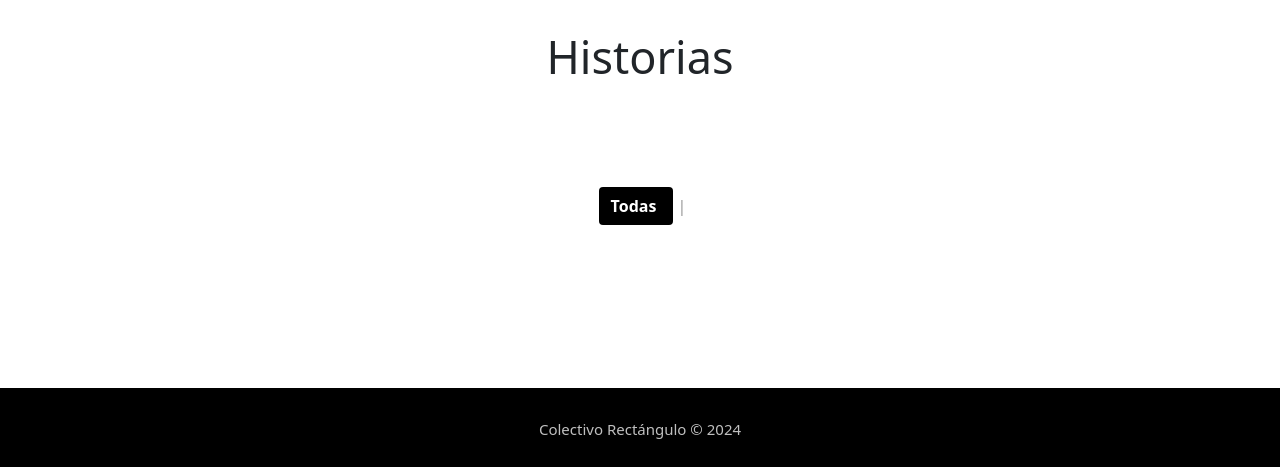
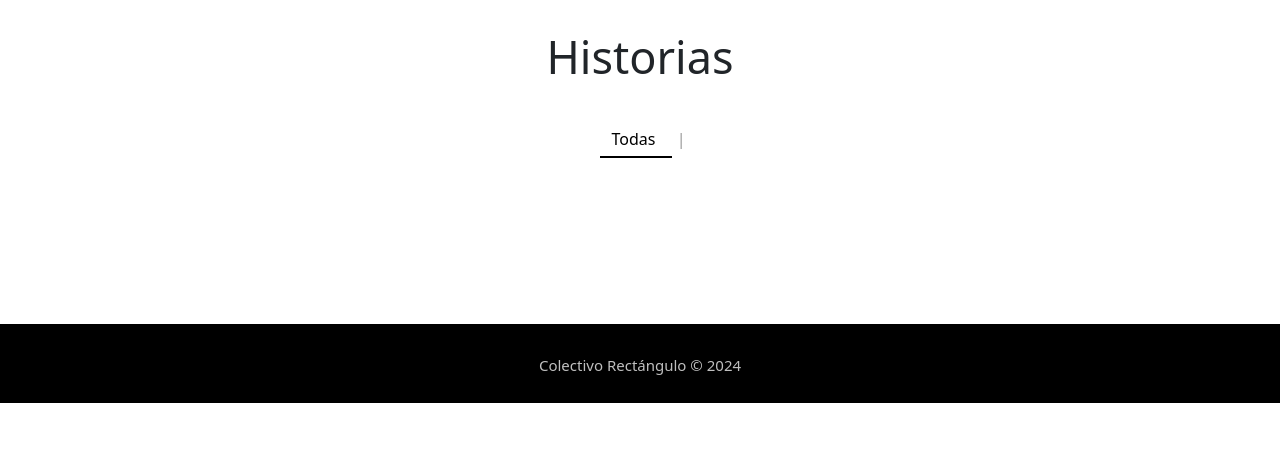
Before and after one commit to ssalgadoi/Colectivo, a Django app: page /historias/ in a window 1280 px wide. Shown: the part 113-581 px from the top of the page. Run offline with Django 4.2, Linux system fonts and the light colour scheme; data that the repository does not hold is empty.

```diff
--- a/base/static/base/css/category.css
+++ b/base/static/base/css/category.css
@@ -89,42 +89,54 @@
 
 }
 
-/* Estilos CSS personalizados */
+/* Estilos CSS simplificados barra de navegacion Historias */
+.category-nav-historias {
+    position: fixed;
+    top:230px; /* Ajusta esta propiedad según la distancia vertical deseada */
+    left: 50%;
+    transform: translateX(-50%);
+    z-index: 1000;
+    background-color: #fff;
+    padding: 10px;
+    width: 100%;
+
+}
 
 .category-nav-historias .link-historias {
-    text-decoration: none; /* Sin subrayado en los enlaces */
-    color: #000000; /* Color del texto */
-    padding: 8px 12px; /* Espaciado interno */
-    margin: 0 5px; /* Margen entre enlaces */
-    border-radius: 4px; /* Bordes redondeados */
-    font-weight: 200 ;
-    transition: background-color 0.3s ease, color 0.3s ease; /* Transición suave */
+    text-decoration: none;
+    color: #000000;
+    padding: 8px 12px;
+    margin: 0 5px;
+    font-weight: 200;
+    position: relative;
 }
 
-.category-nav-historias .link-historias:hover {
-    background-color: #888888; /* Color de fondo al pasar el mouse */
-    color: #fff; /* Color del texto al pasar el mouse */
+.category-nav-historias .link-historias::after {
+    content: "";
+    display: block;
+    width: 0;
+    height: 2px;
+    background-color: #000000;
+    position: absolute;
+    bottom: 0;
+    left: 0;
+    transition: width 0.3s ease;
 }
 
-.category-nav-historias .link-historias.active {
-    background-color: #000000; /* Color de fondo del enlace activo */
-    color: #ffffff; /* Color del texto del enlace activo */
-    font-weight: bold; /* Texto en negrita para el enlace activo */
-}
-
-.category-nav-historias .link-historias.active:hover {
-    background-color: #333333; /* Color de fondo al pasar el mouse en el enlace activo */
-    color: #ffffff; /* Color del texto al pasar el mouse en el enlace activo */
-    font-weight: bold; /* Mantener el texto en negrita */
+.category-nav-historias .link-historias:hover::after,
+.category-nav-historias .link-historias.active::after {
+    width: 100%;
 }
 
 .category-nav-historias .separator {
-    color: #999; /* Color del separador */
+    color: #999;
 }
+
 
 @media (max-width: 1000px) {
     .category-nav-historias {
         padding: 7px;
+
     }
 
     .category-nav-historias .link-historias {
--- a/base/static/base/css/history.css
+++ b/base/static/base/css/history.css
@@ -1,7 +1,5 @@
 /* Historia */
-/* .contenedor h1 {
-    margin-bottom: 40px;
-} */
+
 .video-historia {
     position: relative;
     overflow: hidden;
@@ -18,12 +16,7 @@
     height: 100%;
 }
 
-.texto {
-    margin-left: 10px;
-}
-/* .texto h1 {
-    text-decoration: underline;
-} */
+
 
 
 .title-stories {
@@ -42,45 +35,3 @@
       padding: 0 15px; /* Ajusta el padding para pantallas pequeñas */
     }
 }
-
-  /* Estilos CSS personalizados */
-
-.category-nav-historias {
-    background-color: #ffffff; /* Color de fondo */
-    padding: 10px; /* Espaciado interno */
-    margin-bottom: 20px; /* Margen inferior */
-    text-align: center; /* Alineación del texto */
-}
-
-.category-nav-historias .link-historias {
-    text-decoration: none; /* Sin subrayado en los enlaces */
-    color: #000000; /* Color del texto */
-    padding: 8px 12px; /* Espaciado interno */
-    margin: 0 5px; /* Margen entre enlaces */
-    border-radius: 4px; /* Bordes redondeados */
-    font-weight: 200 ;
-
-    transition: background-color 0.3s ease; /* Transición suave */
-}
-
-.category-nav-historias .link-historias:hover {
-    background-color: #888888; /* Color de fondo al pasar el mouse */
-    color: #fff; /* Color del texto al pasar el mouse */
-}
-
-.category-nav-historias .separator {
-    color: #999; /* Color del separador */
-}
-
-
-
-@media (max-width: 1000px) {
-    .category-nav-historias {
-        padding: 7px;
-    }
-
-    .category-nav-historias .link-historias {
-        padding: 6px 1px;
-        margin: 1px;
-    }
-}
--- a/base/static/base/css/project.css
+++ b/base/static/base/css/project.css
@@ -78,11 +78,6 @@
         text-align: center;
     }
 }
-    /* Ajuste de margen inferior en pantallas más pequeñas */
-    /* .project-img {
-        margin-bottom: 1.5rem;
-    }
-} */
 
 
 /* Proyectos */
@@ -161,3 +156,9 @@
 .title-name {
     color: white;
 }
+
+@media (max-width: 768px) {
+    .grid-projects {
+        grid-template-columns: 1fr; /* Cambia a una sola columna en dispositivos móviles */
+    }
+}
--- a/history/templates/history/category.html
+++ b/history/templates/history/category.html
@@ -23,7 +23,7 @@
   </nav>
 </main>
 
-<main class="container">
+<main class="container-fluid">
 
   <div class="grid-projects">
     {% for post in posts %}
--- a/history/templates/history/historias.html
+++ b/history/templates/history/historias.html
@@ -8,7 +8,7 @@
 {% endblock %}
 
 {% block content %}
-<main class="container-fluid">
+<main class="container">
   <h1 class="titulo-principal">{% trans 'Historias' %}</h1>
 
   <!-- Barra de navegación de categorías con estilos personalizados -->
@@ -26,7 +26,7 @@
   </nav>
 </main>
 
-<main class="container">
+<main class="container-fluid">
 
   <div class="grid-projects">
     {% for post in posts %}
--- a/history/templates/history/videos.html
+++ b/history/templates/history/videos.html
@@ -7,7 +7,7 @@
 {% endblock %}
 
 {% block content %}
-<main class="container">
+<main class="container-fluid">
   <h1 class="titulo-principal">{% trans 'Videos' %}</h1>
   <div class="grid-projects">
     {% for post in posts %}
```
Also changed, not shown: locale/en/LC_MESSAGES/django.po, 1 other file.
